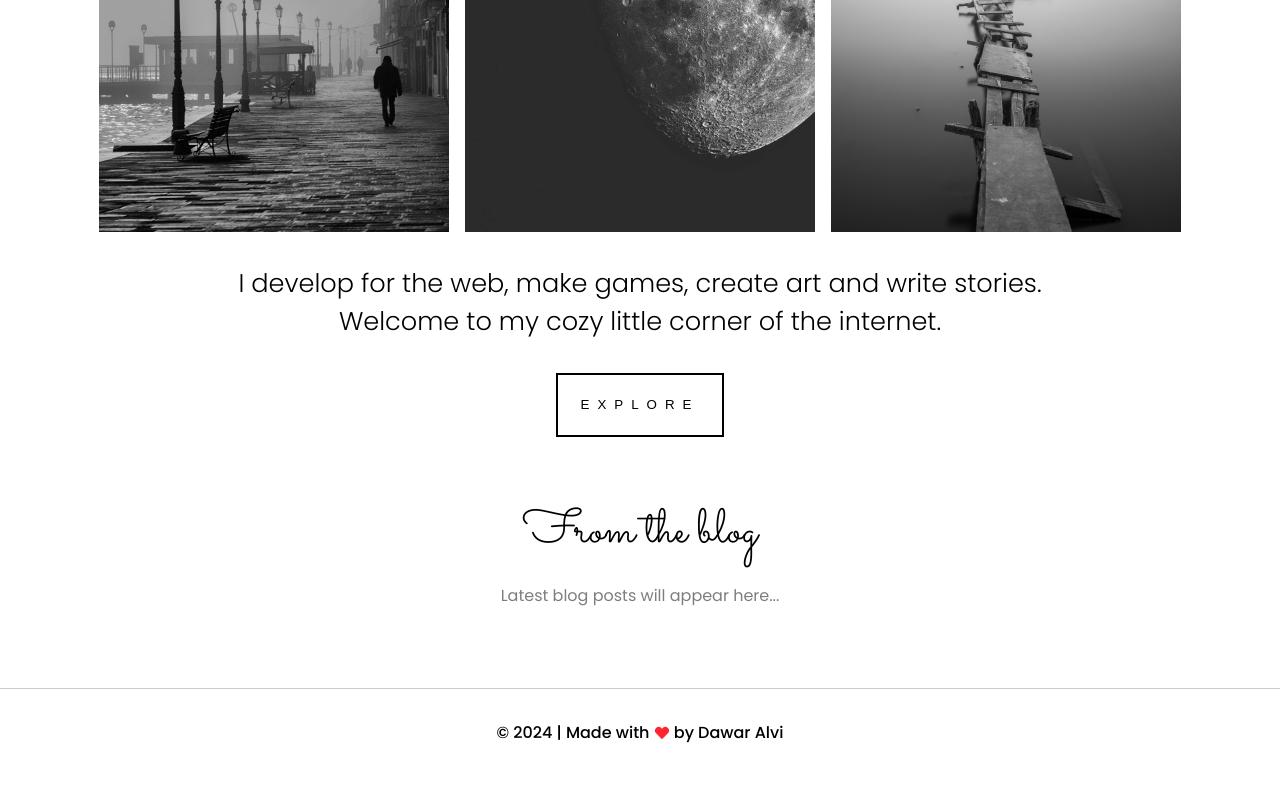
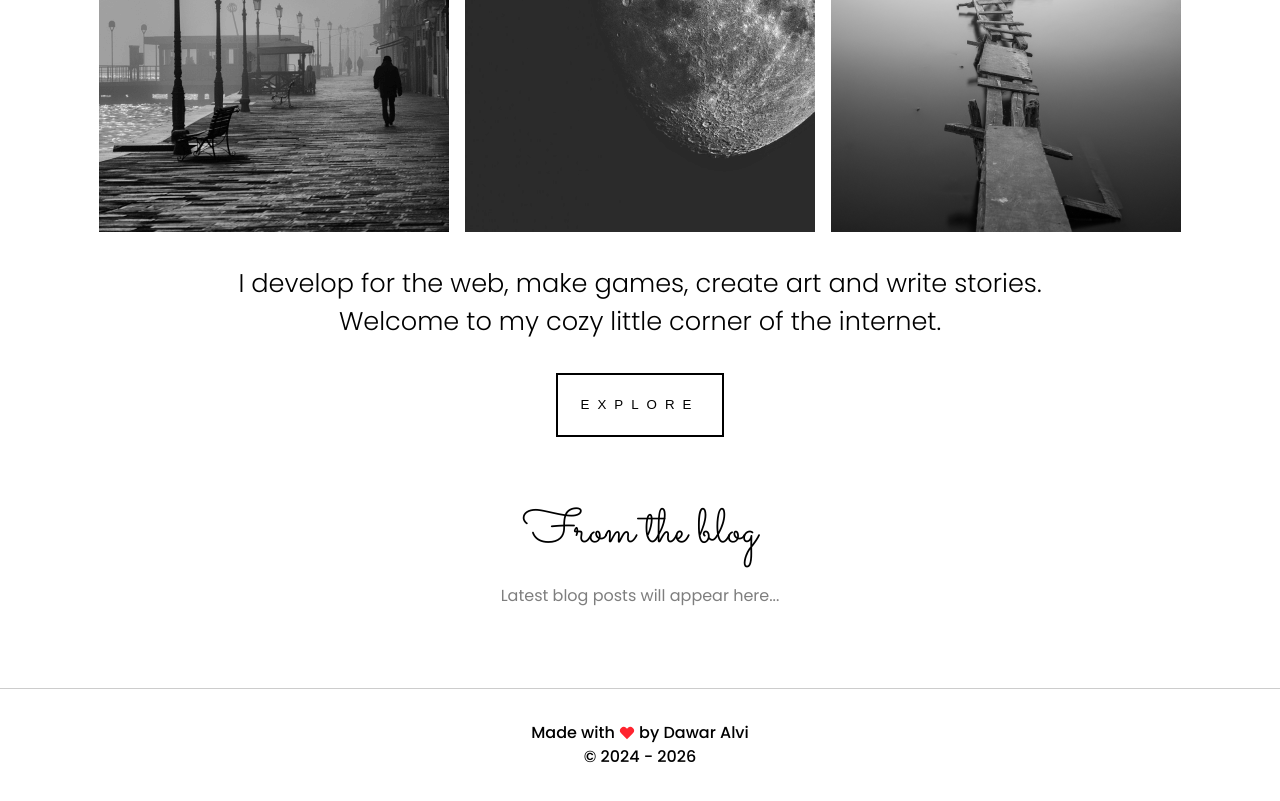
Before and after one commit to DawarAlvi/dawaralvi.github.io, an Eleventy site: page src/index.md in a window 1280 px wide. Shown: the part 336-1137 px from the top of the page. Before the commit the page ends 1113 px from the top, so only its background shows below. Built offline with nearby package versions, Linux system fonts and the light colour scheme; Eleventy itself is replaced by a stand-in of ours; files that its build step writes are made by us from their sources; a web font is replaced by a local one.

Commit message:
set to copyright date to last time the site was built

```diff
--- a/src/_includes/partials/footer.html
+++ b/src/_includes/partials/footer.html
@@ -1 +1,4 @@
-<footer>© 2024 | Made with <i class="footer-icon" data-feather="heart"></i> by Dawar Alvi</footer>
+<footer>
+    <div>Made with <i class="footer-icon" data-feather="heart"></i> by Dawar Alvi</div>
+    <div>© 2024 - {{ 'now' | date: "%Y" }}</div>
+</footer>
```
